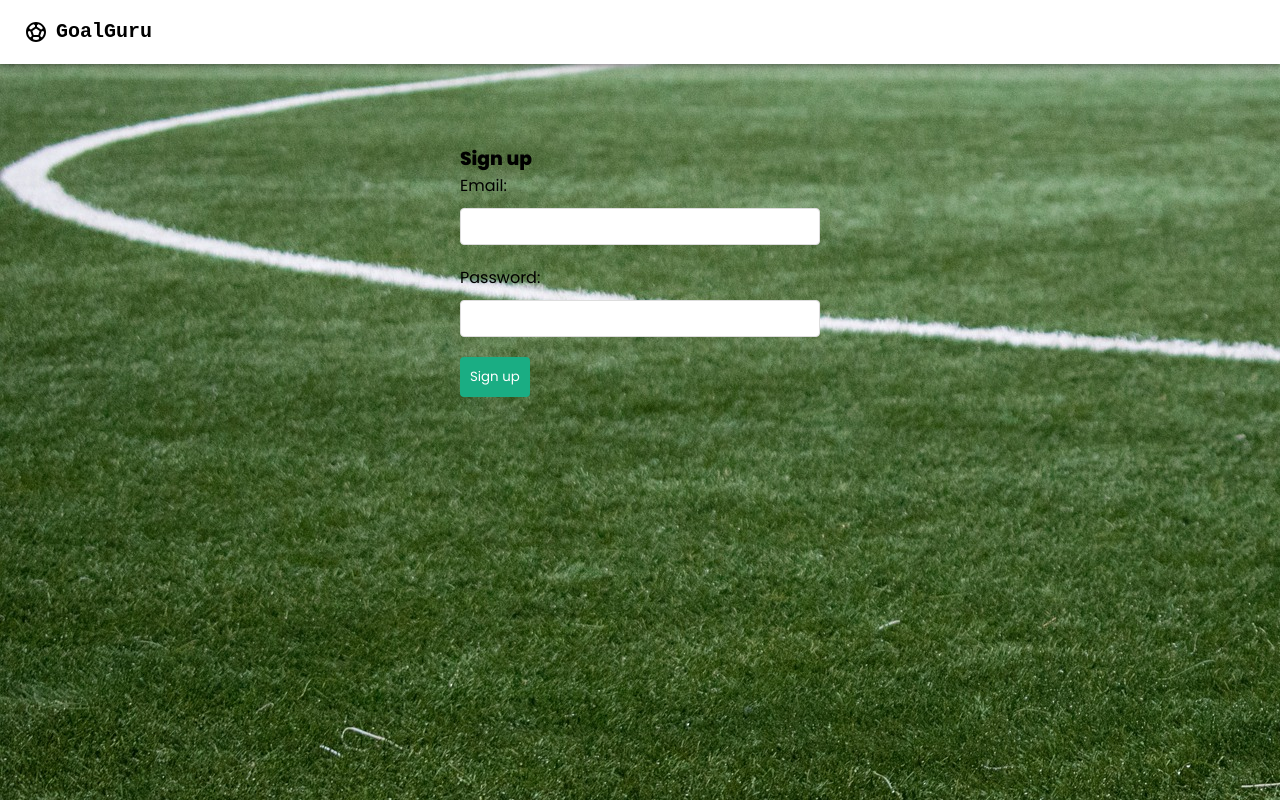
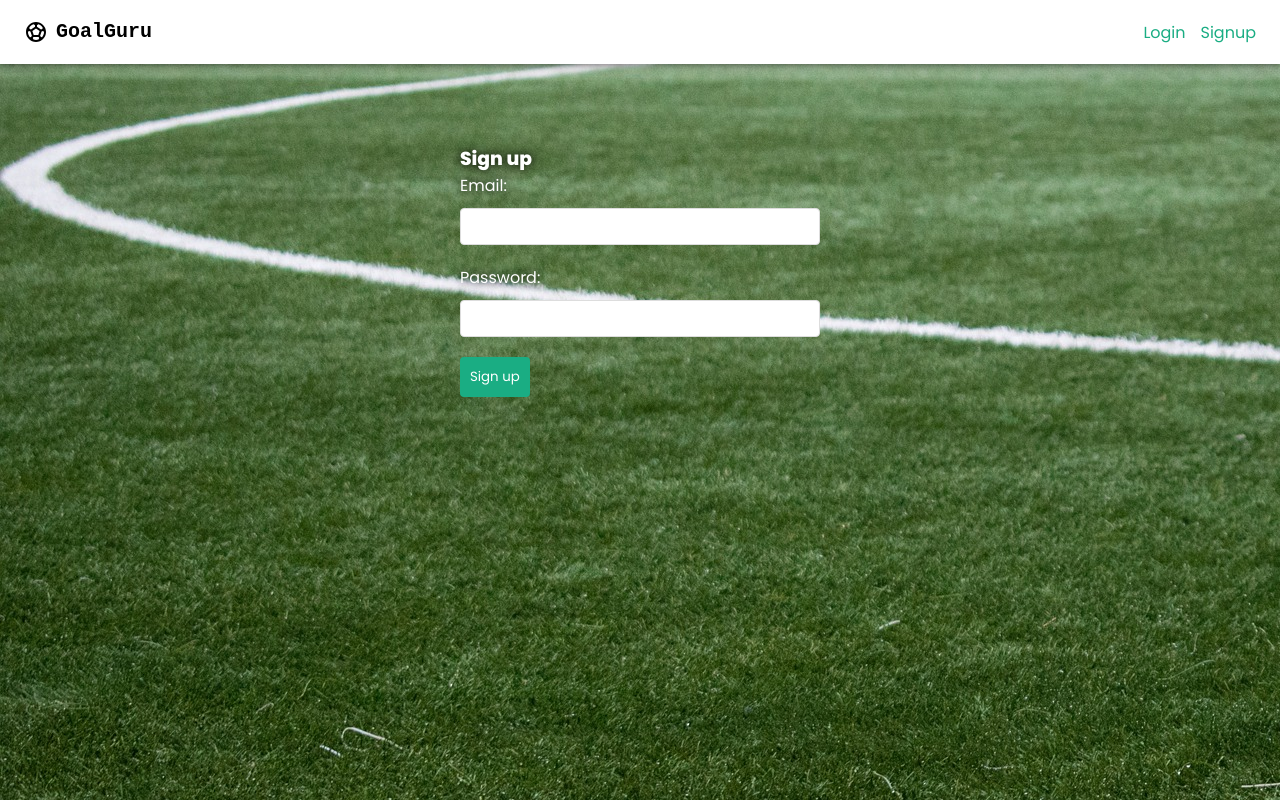
Before and after one commit to BnayaKahalani/todo-frontend, a React (Vite) app: page /signup in a window 1280 px wide. Built offline with nearby package versions, Linux system fonts and the light colour scheme.

Commit message:
add login & signup links to header

```diff
--- a/src/components/Header.jsx
+++ b/src/components/Header.jsx
@@ -1,5 +1,5 @@
 import { React, useState } from "react"
-import { useNavigate } from "react-router-dom"
+import { useNavigate, Link } from "react-router-dom"
 
 import { AppBar, Box, Toolbar, IconButton, Typography, Menu, Container, Avatar, MenuItem } from "@mui/material"
 import { SportsSoccer as SportsSoccerIcon } from "@mui/icons-material"
@@ -133,6 +133,12 @@ const Header = () => {
               </Menu>
             </Box>
           )}
+          {!user && (
+            <div className='login-logout'>
+              <Link to='/login'>Login</Link>
+              <Link to='/signup'>Signup</Link>
+            </div>
+          )}
         </Toolbar>
       </Container>
     </AppBar>
--- a/src/styles/components/_header.scss
+++ b/src/styles/components/_header.scss
@@ -15,5 +15,9 @@ header {
     text-decoration: none;
   }
 
+  .login-logout {
+    display: flex;
+    gap: 15px;
+  }
 
 }
--- a/src/styles/index.scss
+++ b/src/styles/index.scss
@@ -8,6 +8,8 @@
 //PAGES
 @import "./pages/home.scss";
 @import "./pages/user-settings";
+@import "./pages/login";
+@import "./pages/signup";
 
 
 //COMPONENTS
--- /dev/null
+++ b/src/styles/pages/_login.scss
@@ -0,0 +1,4 @@
+.login {
+  color: white;
+  text-shadow: 0px 0px 10px black;
+}
--- /dev/null
+++ b/src/styles/pages/_signup.scss
@@ -0,0 +1,4 @@
+.signup {
+  color: white;
+  text-shadow: 0px 0px 10px black;
+}
```
